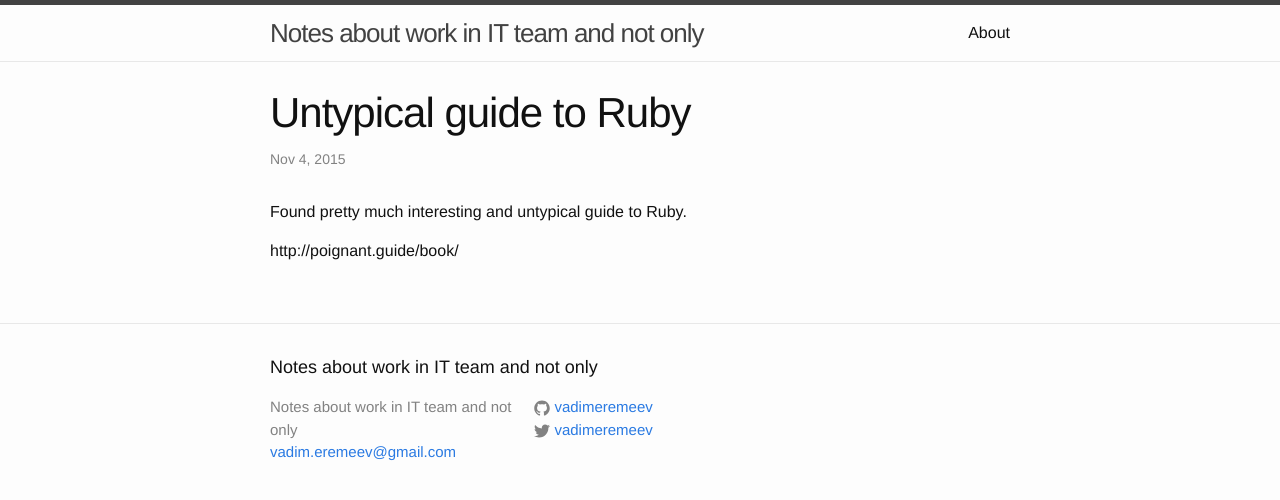
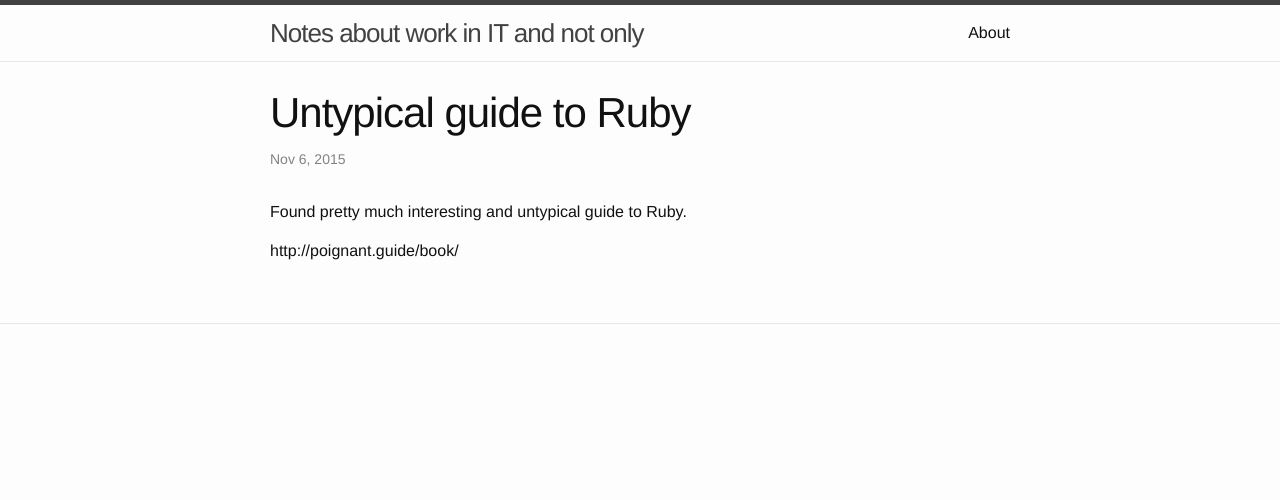
Before and after one commit to vadimeremeev/vadimeremeev.github.io, a Jekyll site: the page built from _posts/2015-11-04-welcome-to-jekyll.markdown, in a window 1280 px wide. Shown: the top 500 px of the page. Built offline with Jekyll 4.4.1, drawn with Linux system fonts in a browser that asks for light colours.

Commit message:
some cleanup

```diff
--- a/_config.yml
+++ b/_config.yml
@@ -6,7 +6,7 @@
 # 'jekyll serve'. If you change this file, please restart the server process.
 
 # Site settings
-title: Notes about work in IT team and not only
+title: Notes about work in IT and not only
 email: vadim.eremeev@gmail.com
 description: > # Coming soon ..
 baseurl: "" # the subpath of your site, e.g. /blog
--- a/_includes/footer.html
+++ b/_includes/footer.html
@@ -2,34 +2,14 @@
 
   <div class="wrapper">
 
-    <h2 class="footer-heading">{{ site.title }}</h2>
-
     <div class="footer-col-wrapper">
       <div class="footer-col footer-col-1">
-        <ul class="contact-list">
-          <li>{{ site.title }}</li>
-          <li><a href="mailto:{{ site.email }}">{{ site.email }}</a></li>
-        </ul>
       </div>
 
       <div class="footer-col footer-col-2">
-        <ul class="social-media-list">
-          {% if site.github_username %}
-          <li>
-            {% include icon-github.html username=site.github_username %}
-          </li>
-          {% endif %}
-
-          {% if site.twitter_username %}
-          <li>
-            {% include icon-twitter.html username=site.twitter_username %}
-          </li>
-          {% endif %}
-        </ul>
       </div>
 
       <div class="footer-col footer-col-3">
-        <p>{{ site.description }}</p>
       </div>
     </div>
 
--- a/_posts/2015-11-04-welcome-to-jekyll.markdown
+++ b/_posts/2015-11-04-welcome-to-jekyll.markdown
@@ -1,8 +1,8 @@
 ---
 layout: post
 title:  "Untypical guide to Ruby"
-date:   2015-11-04 15:58:12 +0800
-categories: jekyll update
+date:   2015-11-06 15:58:12 +0800
+categories: books
 ---
 
 Found pretty much interesting and untypical guide to Ruby.
```
